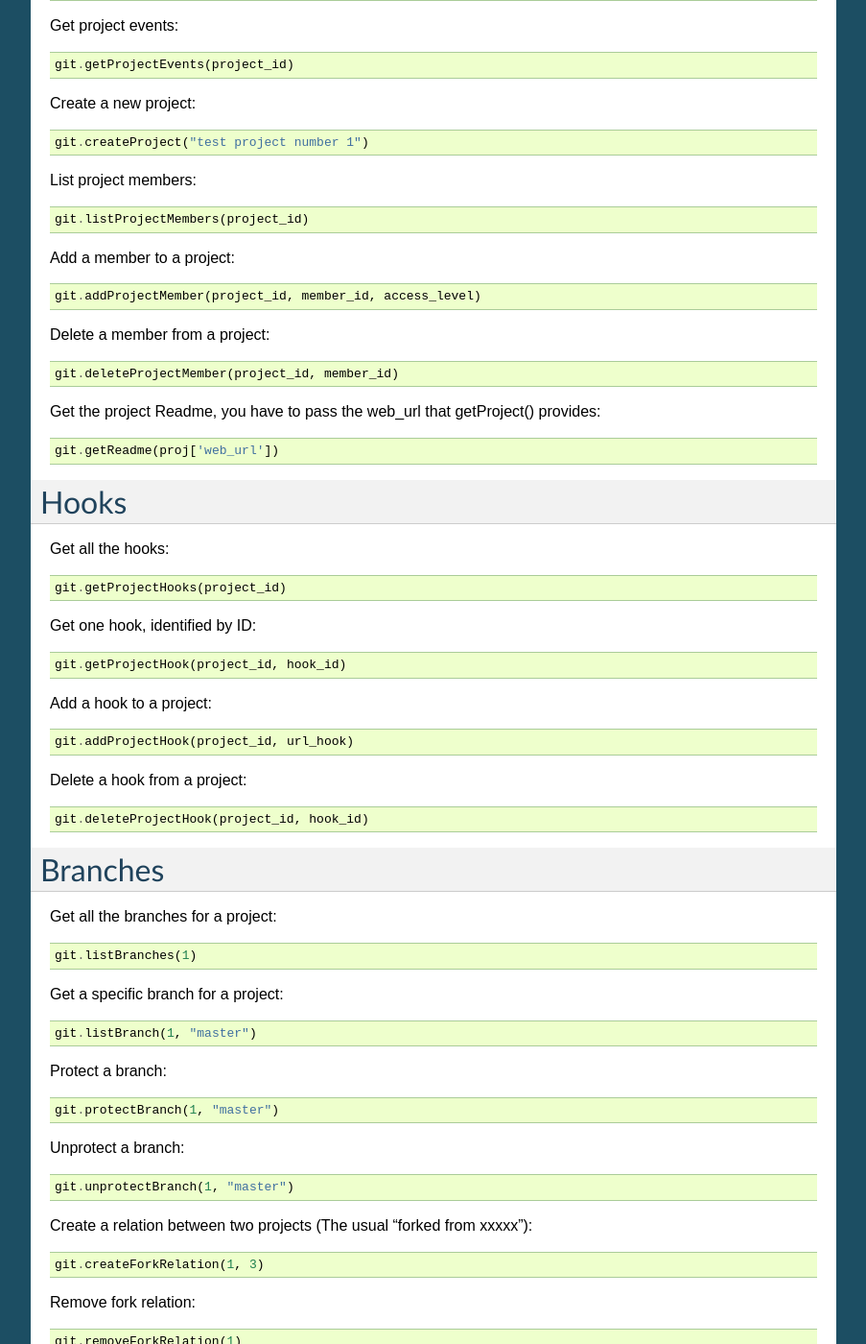
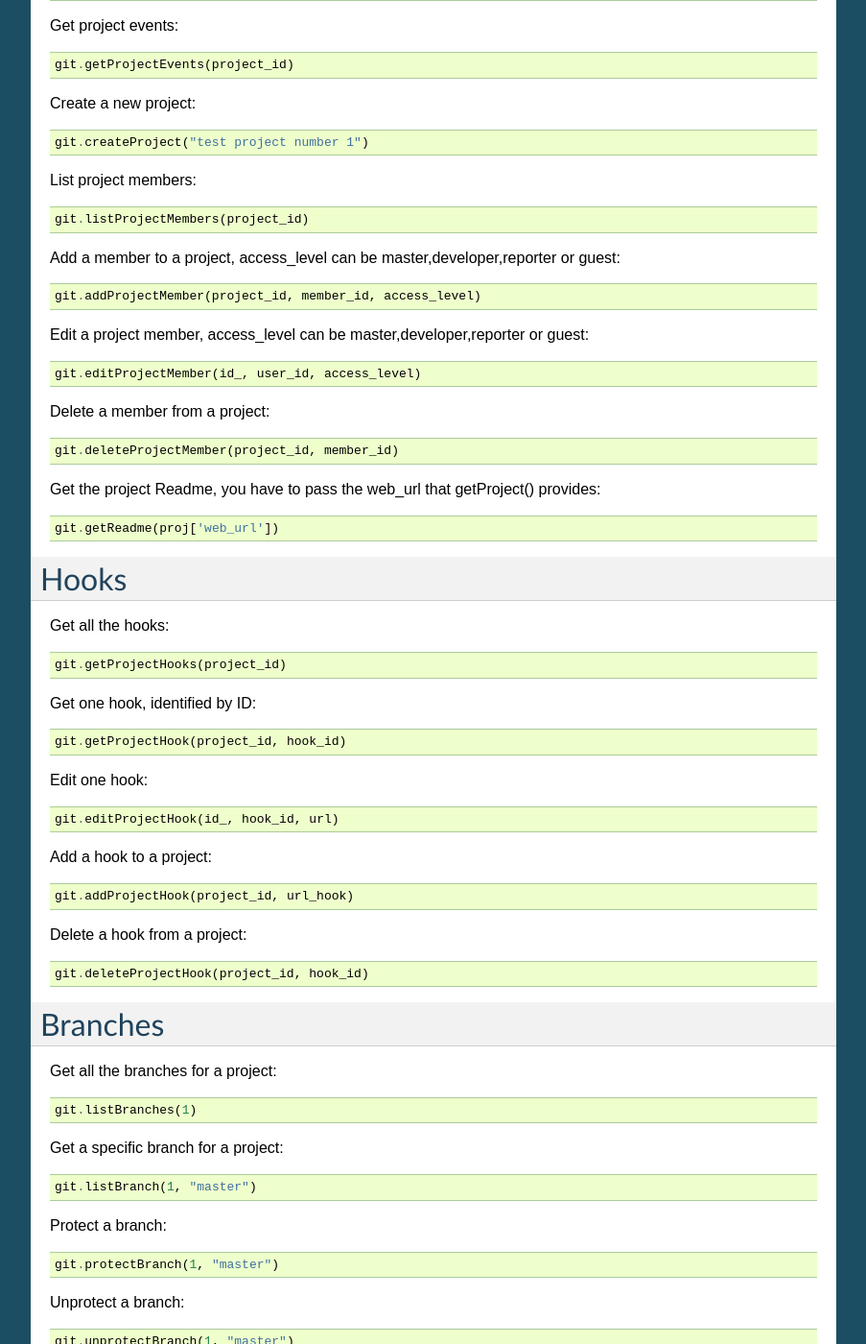
Before and after one commit to pyapi-gitlab/pyapi-gitlab, a Sphinx documentation site: the page built from docs/index.rst, in a window 1280 px wide and 1400 px high, scrolled down 1980 px. Shown: the whole window at 96% size, without its empty margins (198-1101 px from the left). Built offline with Sphinx 7.4.7, drawn with Linux system fonts in a browser that asks for light colours.

Commit message:
updated documentation to reflect the new methods.

```diff
--- a/docs/index.rst
+++ b/docs/index.rst
@@ -118,9 +118,14 @@ List project members::
 
    git.listProjectMembers(project_id)
 
-Add a member to a project::
+Add a member to a project, access_level can be master,developer,reporter or guest::
 
    git.addProjectMember(project_id, member_id, access_level)
+
+
+Edit a project member, access_level can be master,developer,reporter or guest::
+
+   git.editProjectMember(id_, user_id, access_level)
 
 Delete a member from a project::
 
@@ -140,6 +145,10 @@ Get all the hooks::
 Get one hook, identified by ID::
 
    git.getProjectHook(project_id, hook_id)
+
+Edit one hook::
+
+   git.editProjectHook(id_, hook_id, url)
 
 Add a hook to a project::
 
```
